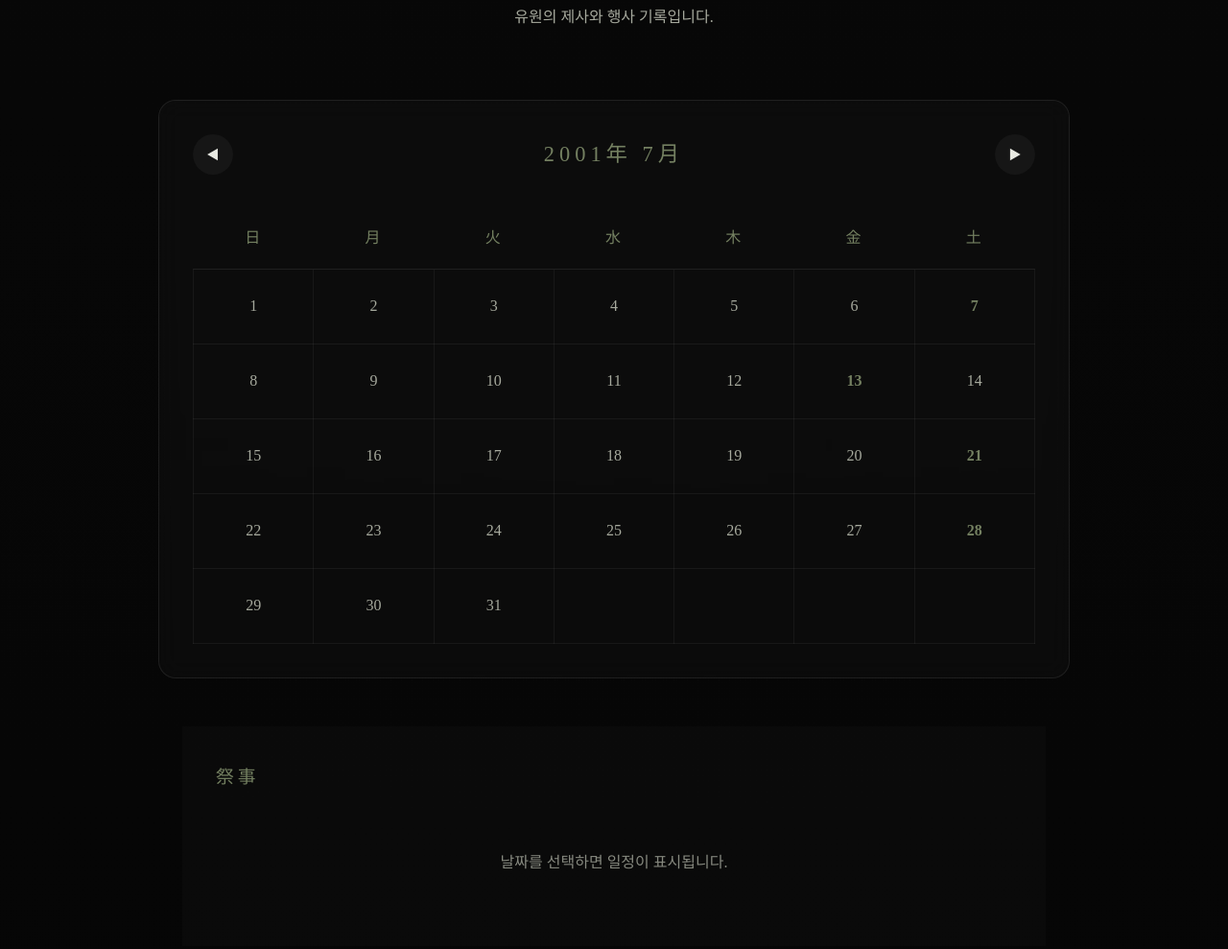
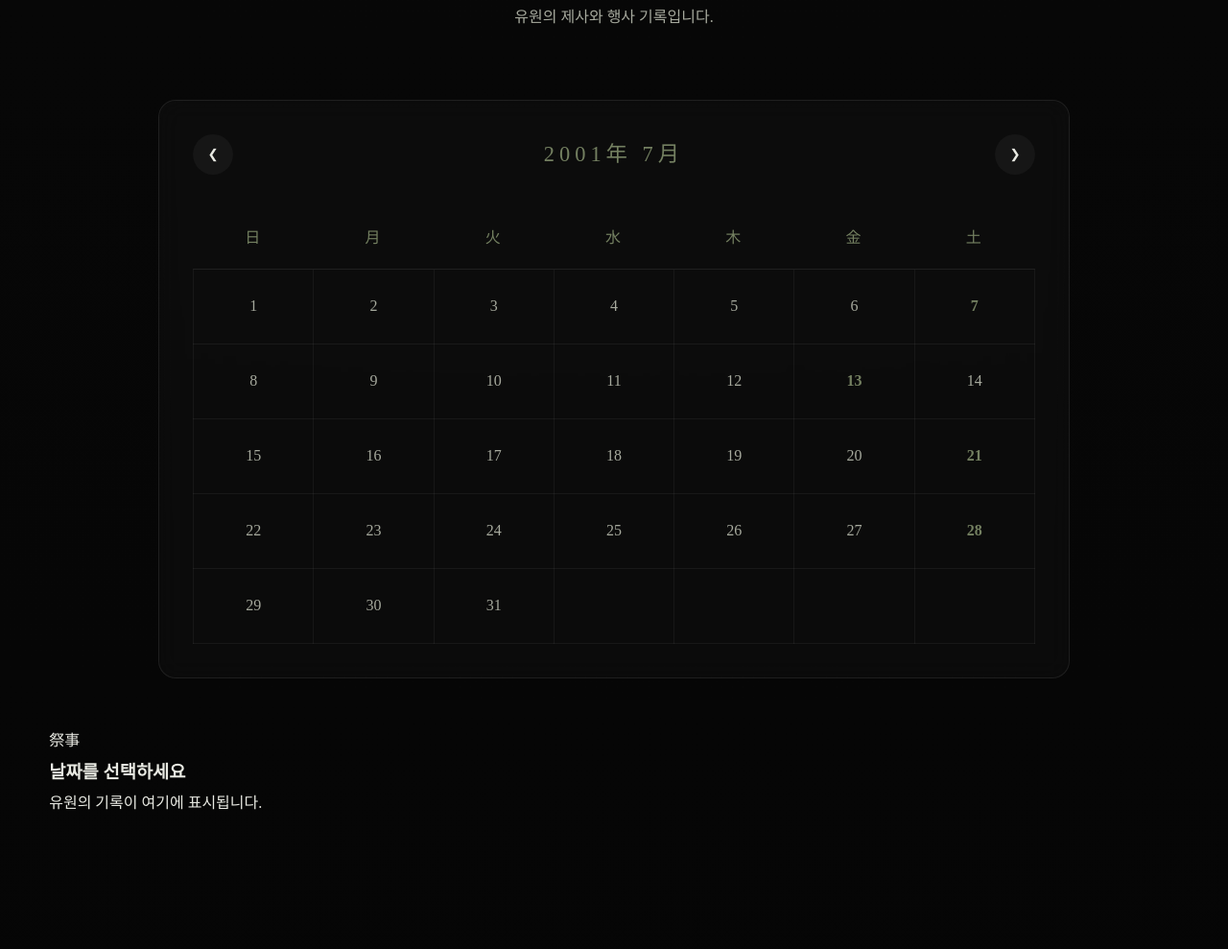
Before and after one commit to kamichi000/yuwon, a plain HTML site: page index.html in a window 1280 px wide. Shown: the part 4712-5701 px from the top of the page at 96% size. Drawn offline with Linux system fonts and the light colour scheme; animation ran at ten frames a second.

Commit message:
Update calendar buttons and schedule section text

```diff
--- a/index.html
+++ b/index.html
@@ -447,11 +447,21 @@
 
         <div class="calendar-header">
 
-            <button class="calendar-btn" id="prevMonth">◀</button>
+            <button id="prevMonth" class="calendar-btn">
+                ❮
+            </button>
 
-            <h3 id="calendarTitle"></h3>
+            <div>
 
-            <button class="calendar-btn" id="nextMonth">▶</button>
+                <h3 id="calendarTitle"></h3>
+
+                <span id="calendarSubTitle"></span>
+
+            </div>
+
+            <button id="nextMonth" class="calendar-btn">
+                ❯
+            </button>
 
         </div>
 
@@ -479,15 +489,27 @@
 
     </div>
 
-    <div class="schedule-info">
+    <div class="schedule-card">
 
-        <h3>祭事</h3>
+        <span class="schedule-jp">
+            祭事
+        </span>
 
-        <div id="scheduleContent" class="event-empty">
+        <h3 id="scheduleTitle">
 
-            날짜를 선택하면 일정이 표시됩니다.
+            날짜를 선택하세요
 
-        </div>
+        </h3>
+
+        <div class="schedule-line"></div>
+
+        <p id="scheduleDescription">
+
+            유원의 기록이 여기에 표시됩니다.
+
+        </p>
+
+        <span id="scheduleDate"></span>
 
     </div>
 
```
